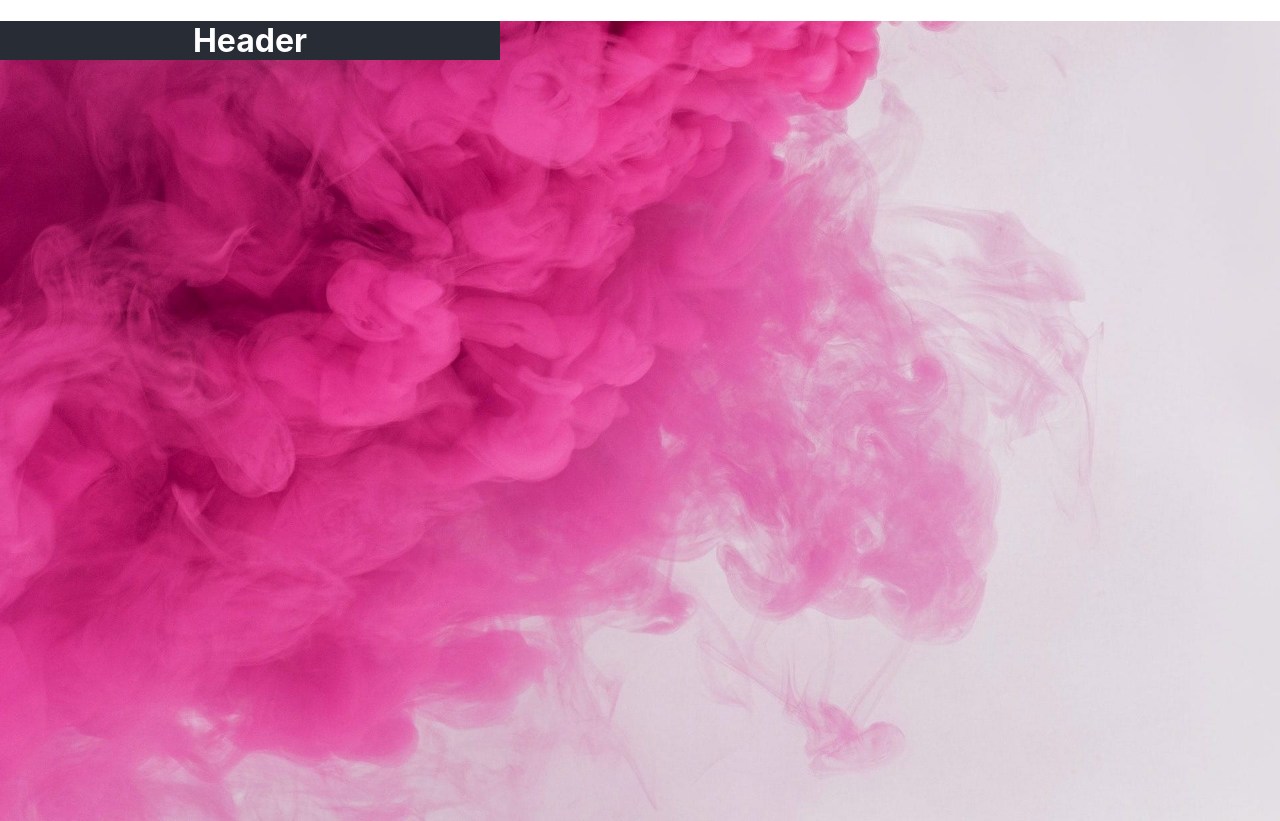
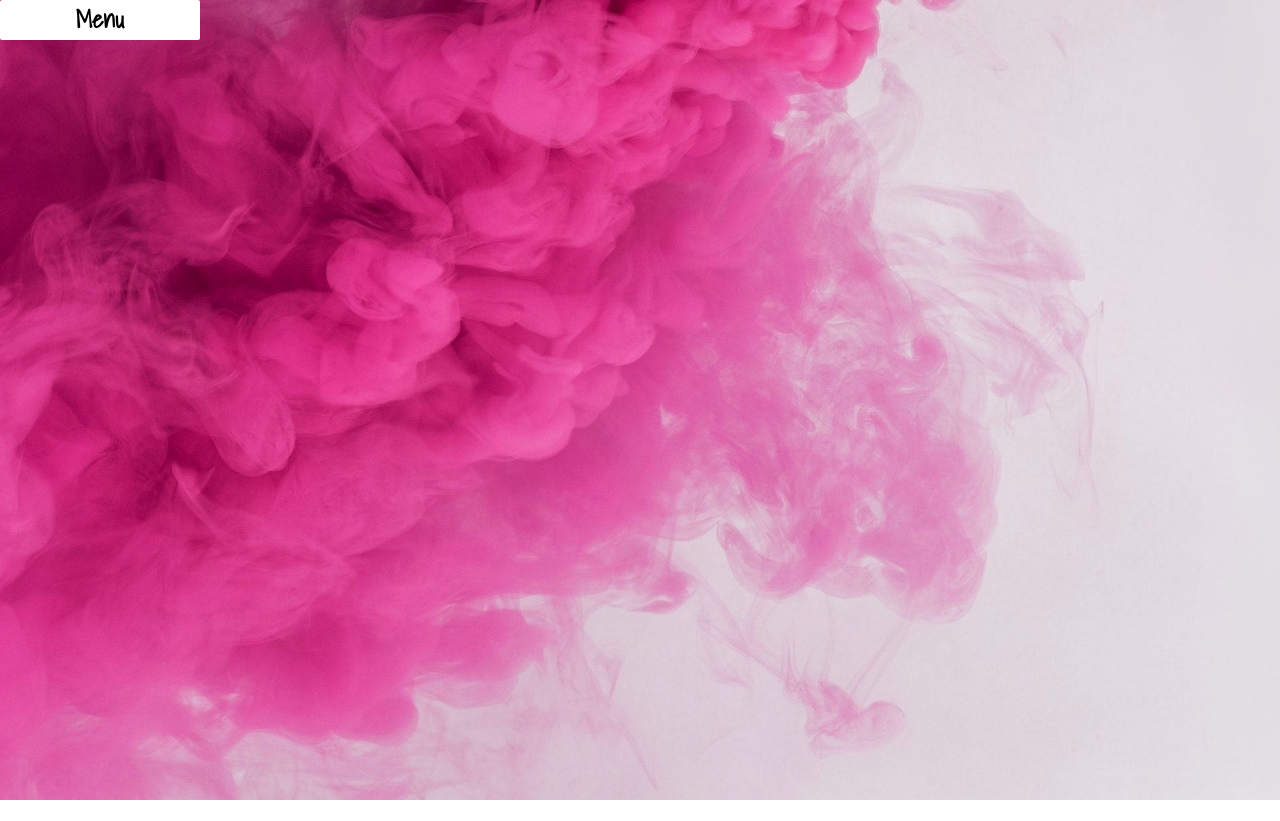
Before and after one commit to isfelaco/SaharPortfolio, a React (Create React App) app: page / in a window 1280 px wide. After the commit the page ends 800 px from the top, so only its background shows below. Built offline with nearby package versions, Linux system fonts and the light colour scheme.

Commit message:
Working menu animation

```diff
--- a/package.json
+++ b/package.json
@@ -13,6 +13,7 @@
     "@types/styled-components-react-native": "^5.2.1",
     "react": "^18.2.0",
     "react-dom": "^18.2.0",
+    "react-router-dom": "^6.10.0",
     "react-scripts": "5.0.1",
     "styled-components": "^5.3.10",
     "typescript": "^5.0.4",
--- a/src/App.css
+++ b/src/App.css
@@ -1,3 +1,8 @@
+@font-face {
+	font-family: myFont;
+	src: url(ShadowsIntoLight-Regular.ttf);
+}
+
 .App {
 	text-align: center;
 	height: 100vh;
@@ -5,6 +10,7 @@
 	background-image: url(pink-background.jpg);
 	background-size: cover;
 	/* background-repeat: repeat-y; */
+	font-family: myFont;
 }
 
 .header {
--- a/src/App.tsx
+++ b/src/App.tsx
@@ -1,11 +1,18 @@
 import React from "react";
 import "./App.css";
 import { NavBar } from "./NavBar";
+import { BrowserRouter, Route, Routes } from "react-router-dom";
+import { HomePage } from "./HomePage";
 
 function App() {
 	return (
 		<div className="App">
-			<NavBar />
+			<BrowserRouter>
+				<NavBar />
+				<Routes>
+					<Route path="/" element={<HomePage />} />
+				</Routes>
+			</BrowserRouter>
 		</div>
 	);
 }
--- /dev/null
+++ b/src/HomePage.tsx
@@ -0,0 +1,5 @@
+import React from "react";
+
+export function HomePage() {
+	return <div />;
+}
--- a/src/NavBar.tsx
+++ b/src/NavBar.tsx
@@ -1,14 +1,44 @@
 import React, { useState } from "react";
 import styled from "styled-components";
+import { NavLink } from "react-router-dom";
 
-const Header = styled.div``;
+const Menu = styled.div`
+	height: 40px;
+	width: 200px;
+
+	background-color: white;
+	border-radius: 2px;
+
+	display: flex;
+	flex-direction: column;
+	align-items: center;
+	// justify-content: center;
+
+	h2 {
+		margin: 0;
+	}
+	transition: height 1s;
+`;
 
 export function NavBar() {
 	const [open, setOpen] = useState(false);
+
+	const onOpen = () => {
+		console.log(open);
+		setOpen((o) => !o);
+		const menu = document.getElementsByClassName("collapsible")[0];
+		if (menu) {
+			if (!open) (menu as HTMLElement).style.height = "100vh";
+			if (open) (menu as HTMLElement).style.height = "40px";
+		}
+	};
+
 	return (
 		<div>
-			{!open && <h1 className="header">Header</h1>}
-			{!open && <nav className="header" />}
+			<Menu onClick={onOpen} className="collapsible">
+				<h2>Menu</h2>
+				{open && <NavLink to="/page1">Page1</NavLink>}
+			</Menu>
 		</div>
 	);
 }
```
Also changed, not shown: src/ShadowsIntoLight-Regular.ttf (added), 1 other file (tests, documents, lock files or other folders).
